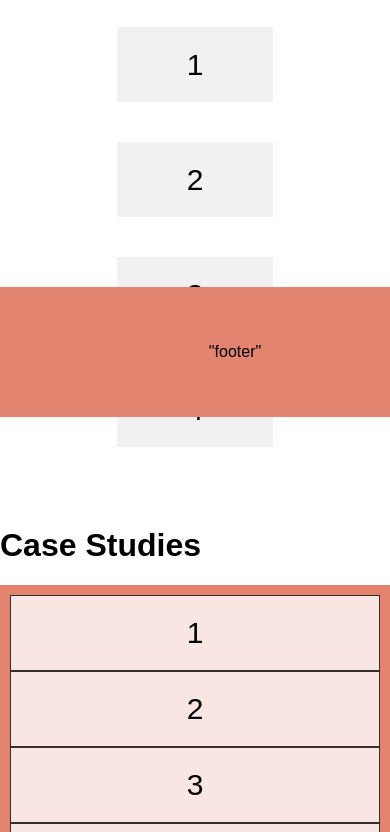
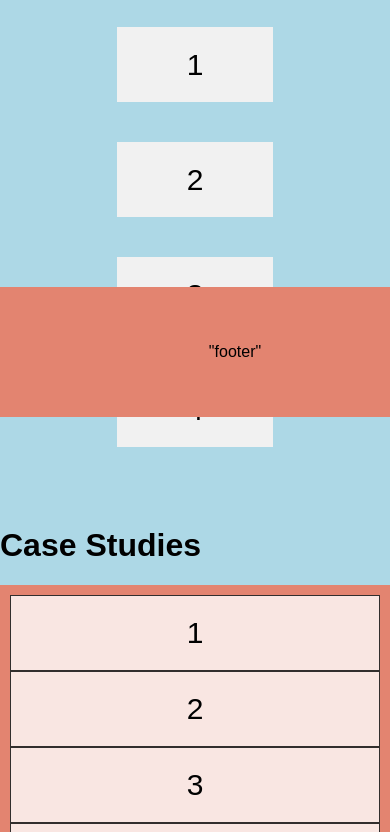
Before and after one commit to Erika5664/Portfolio, a plain HTML site: page index.html in a window 390 px wide. Shown: the part 427-1259 px from the top of the page. Drawn offline with Linux system fonts and the light colour scheme.

Commit message:
added media query

```diff
--- a/style.css
+++ b/style.css
@@ -73,3 +73,8 @@ a.hover{
   width: 400;
   height: 500;
 }
+
+@media only screen and (max-width: 600px) {
+  body {
+    background-color: lightblue;}
+  }
```
